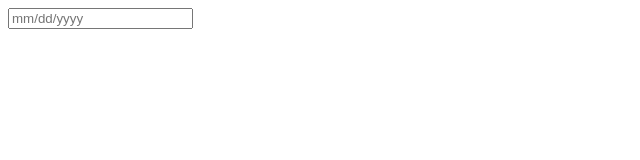
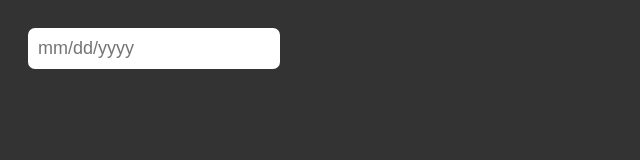
Before and after one commit to craigwfox/testing, a plain HTML site: page index.html in a window 1280 px wide. Shown: the whole page, without its empty margins (0-640 px from the left). Drawn offline with nearby package versions, Linux system fonts and the light colour scheme.

Commit message:
styles update

```diff
--- a/index.html
+++ b/index.html
@@ -2,6 +2,7 @@
 <html lang="en">
 <head>
 	<meta charset="UTF-8">
+  <meta name="viewport" content="width=device-width, initial-scale=1.0">
 	<title>Testing</title>
 
 	<link rel="stylesheet" href="styles.css">
--- a/styles.css
+++ b/styles.css
@@ -0,0 +1,14 @@
+body {
+	padding: 20px;
+
+	background: #333;
+}
+
+input {
+	padding: 10px;
+
+	border: 0;
+	border-radius: 7px;
+
+	font-size: 18px;
+}
```
